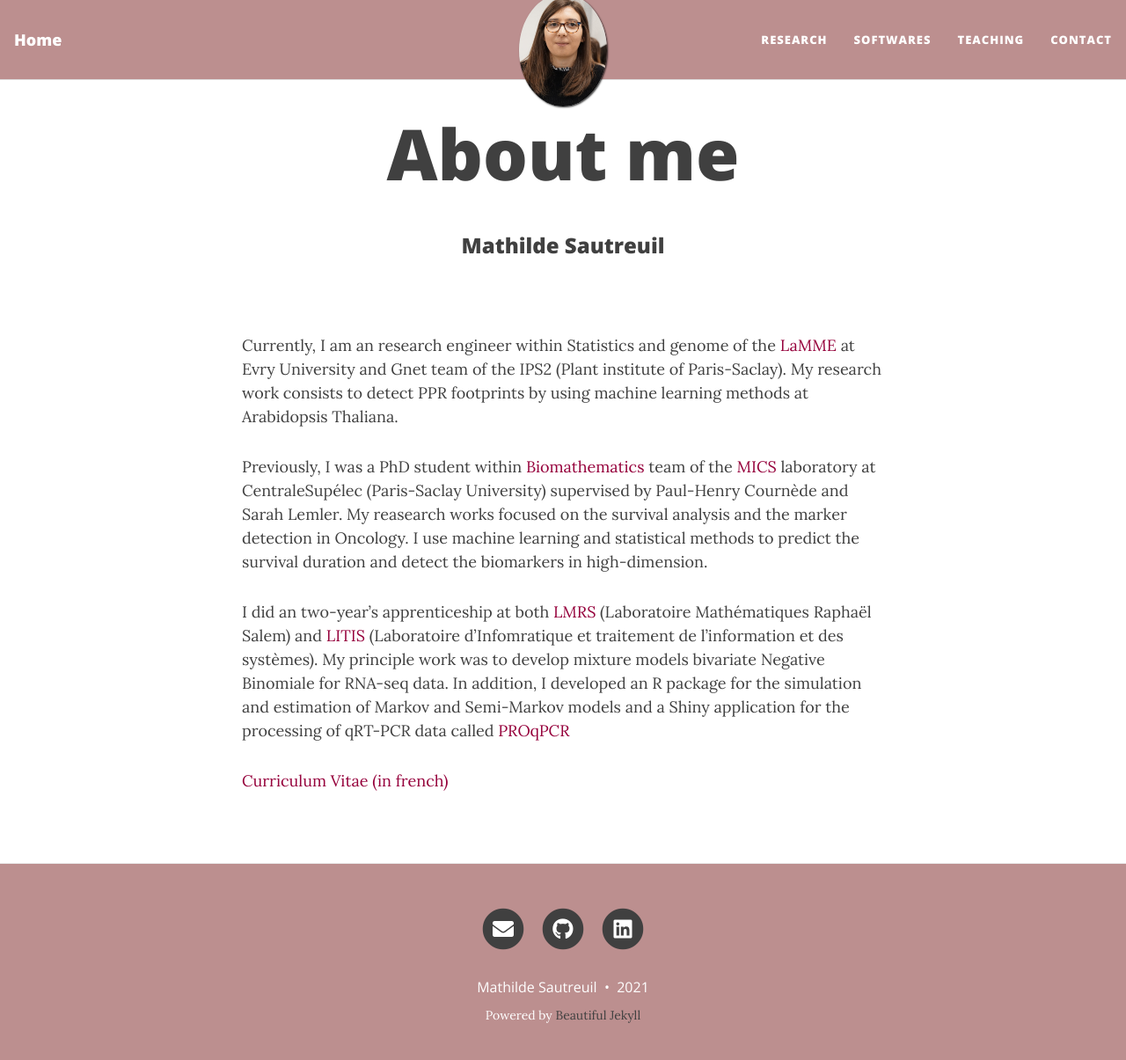
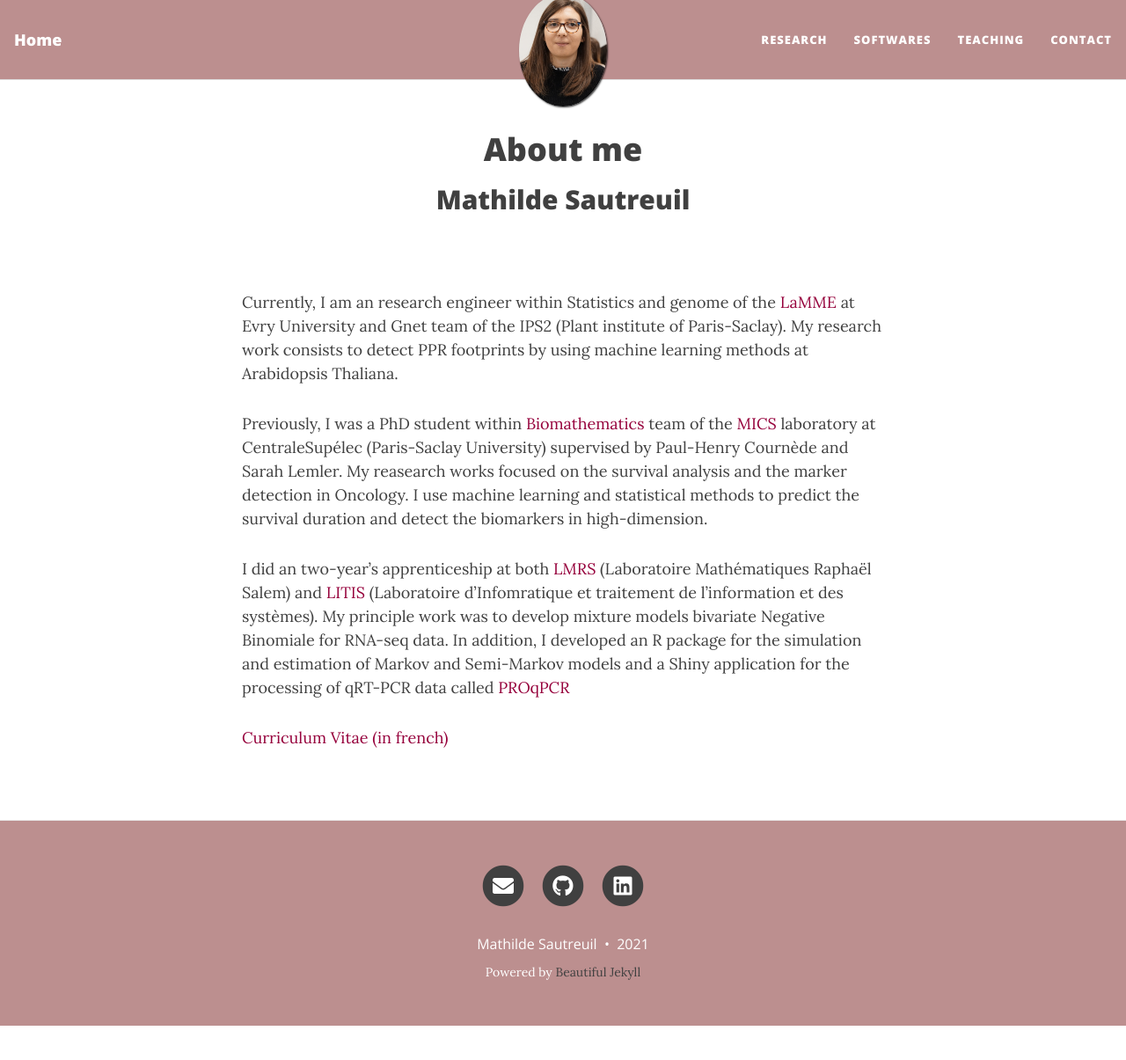
Before and after one commit to mathildesautreuil/mathildesautreuil.github.io, a Jekyll site: the page built from index.md, in a window 1280 px wide and 1215 px high. Shown: the top 1205 px of the window at 88% size. Built offline with Jekyll 4.4.1, drawn with Linux system fonts in a browser that asks for light colours; nearby versions of some CDN libraries; the list of posts is cut into pages by our own code.

```diff
--- a/index.md
+++ b/index.md
@@ -1,10 +1,10 @@
 ---
 layout: page
-title: About me
 ---
 
 <div class="text-center">
-  <h3> Mathilde Sautreuil</h3>
+  <h1> About me</h1>
+  <h2> Mathilde Sautreuil</h2>
 </div>
   <br/>
 
```
Also changed, not shown: teaching.md (+1 -1 lines).
